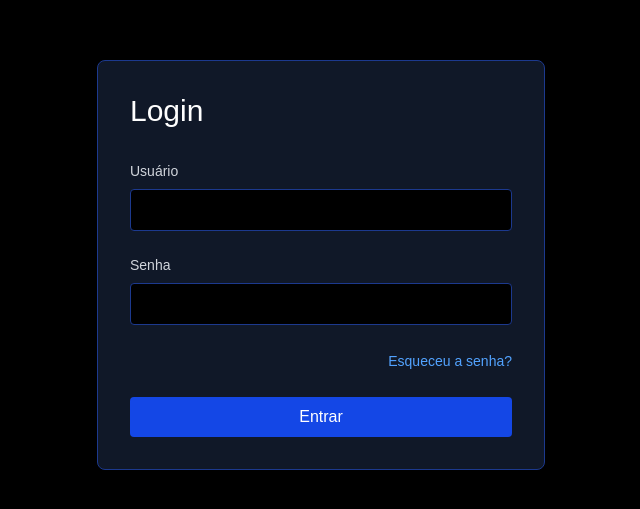
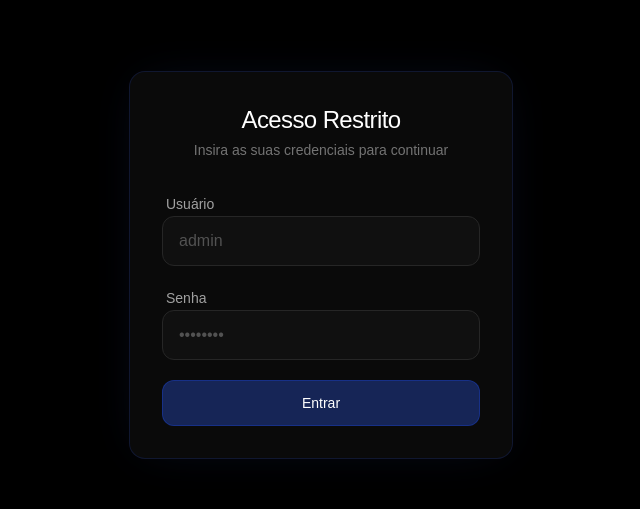
Before and after one commit to me-lucas-al/Portfolio, a Next.js app in the folder web/: page /login in a window 1280 px wide. Shown: the part 135-644 px from the top of the page, without its empty margins (319-959 px from the left). Built offline with nearby package versions, Linux system fonts and the light colour scheme.

Commit message:
feat: change login style and enhance logic to redirect

```diff
--- /dev/null
+++ b/web/src/app/(authenticated)/admin/page.tsx
@@ -0,0 +1,7 @@
+export default function AdminPage() {
+ return (
+   <div>
+
+   </div>
+ );
+}
--- a/web/src/app/actions/auth.ts
+++ b/web/src/app/actions/auth.ts
@@ -4,7 +4,10 @@ import { AuthError } from "next-auth"
 
 export async function loginAction(prevState: any, formData: FormData) {
   try {
-    await signIn("credentials", formData)
+    await signIn("credentials", {
+      ...Object.fromEntries(formData),
+      redirectTo: "/admin",
+    })
   } catch (error) {
     if (error instanceof AuthError) {
       switch (error.type) {
--- a/web/src/app/login/page.tsx
+++ b/web/src/app/login/page.tsx
@@ -1,65 +1,81 @@
 "use client"
 
-import { useActionState } from "react";
-import { loginAction } from "../actions/auth";
+import { useActionState } from "react"
+import { loginAction } from "@/app/actions/auth"
 
 export default function Login() {
-  const [state, formAction, isPending] = useActionState(loginAction, undefined);
+  const [state, formAction, isPending] = useActionState(loginAction, null)
 
   return (
-    <div className="min-h-screen bg-black flex items-center justify-center p-4">
-      <div className="w-full max-w-md bg-gray-900 border border-blue-900 rounded-lg p-8">
-        <h1 className="text-3xl text-white mb-8">Login</h1>
+    <main className="min-h-screen flex items-center justify-center bg-black px-4">
+      <div className="w-full max-w-sm p-8 rounded-2xl bg-neutral-950 border border-blue-950/50 shadow-[0_0_50px_-15px_rgba(23,37,84,0.4)]">
 
-        <form action={formAction} className="space-y-6">
+        <div className="mb-8 text-center space-y-1">
+          <h1 className="text-2xl font-medium text-white tracking-tight">
+            Acesso Restrito
+          </h1>
+          <p className="text-sm text-neutral-500">
+            Insira as suas credenciais para continuar
+          </p>
+        </div>
 
-          {state?.error && (
-            <div className="bg-red-500/10 border border-red-500 text-red-500 p-3 rounded text-sm">
-              {state.error}
-            </div>
-          )}
+        {state?.error && (
+          <div className="mb-6 p-3 rounded-lg bg-red-950/30 border border-red-900/50 text-red-400 text-sm text-center font-medium animate-in fade-in slide-in-from-top-2">
+            {state.error}
+          </div>
+        )}
 
-          <div>
-            <label htmlFor="username" className="block text-sm text-gray-300 mb-2">
+        <form action={formAction} className="space-y-5">
+          <div className="space-y-2">
+            <label htmlFor="username" className="text-sm font-medium text-neutral-400 ml-1">
               Usuário
             </label>
             <input
+              type="text"
               id="username"
               name="username"
-              type="text"
               required
-              className="w-full bg-black border border-blue-900 rounded px-4 py-2 text-white focus:outline-none focus:border-blue-700"
+              disabled={isPending}
+              autoComplete="off"
+              className="w-full px-4 py-3 rounded-xl bg-neutral-900/50 border border-neutral-800 text-white placeholder-neutral-600 focus:outline-none focus:border-blue-800 focus:ring-1 focus:ring-blue-800 transition-all disabled:opacity-50"
+              placeholder="admin"
             />
           </div>
 
-          <div>
-            <label htmlFor="password" className="block text-sm text-gray-300 mb-2">
+          <div className="space-y-2">
+            <label htmlFor="password" className="text-sm font-medium text-neutral-400 ml-1">
               Senha
             </label>
             <input
+              type="password"
               id="password"
               name="password"
-              type="password"
               required
-              className="w-full bg-black border border-blue-900 rounded px-4 py-2 text-white focus:outline-none focus:border-blue-700"
+              disabled={isPending}
+              className="w-full px-4 py-3 rounded-xl bg-neutral-900/50 border border-neutral-800 text-white placeholder-neutral-600 focus:outline-none focus:border-blue-800 focus:ring-1 focus:ring-blue-800 transition-all disabled:opacity-50"
+              placeholder="••••••••"
             />
-          </div>
-
-          <div className="text-right">
-            <a href="#" className="text-sm text-blue-400 hover:text-blue-300">
-              Esqueceu a senha?
-            </a>
           </div>
 
           <button
             type="submit"
             disabled={isPending}
-            className="w-full bg-blue-700 hover:bg-blue-600 text-white py-2 px-4 rounded disabled:opacity-50 disabled:cursor-not-allowed"
+            className="w-full mt-2 flex items-center justify-center py-3 px-4 rounded-xl bg-blue-950 hover:bg-blue-900 border border-blue-800/50 text-white text-sm font-medium transition-all focus:outline-none focus:ring-2 cursor-pointer focus:ring-blue-800 focus:ring-offset-2 focus:ring-offset-black disabled:opacity-50 disabled:cursor-not-allowed"
           >
-            {isPending ? "Entrando..." : "Entrar"}
+            {isPending ? (
+              <span className="flex items-center gap-2">
+                <svg className="animate-spin h-4 w-4 text-blue-200" xmlns="http://www.w3.org/2000/svg" fill="none" viewBox="0 0 24 24">
+                  <circle className="opacity-25" cx="12" cy="12" r="10" stroke="currentColor" strokeWidth="4"></circle>
+                  <path className="opacity-75" fill="currentColor" d="M4 12a8 8 0 018-8V0C5.373 0 0 5.373 0 12h4zm2 5.291A7.962 7.962 0 014 12H0c0 3.042 1.135 5.824 3 7.938l3-2.647z"></path>
+                </svg>
+                Autenticando...
+              </span>
+            ) : (
+              "Entrar"
+            )}
           </button>
         </form>
       </div>
-    </div>
-  );
+    </main>
+  )
 }
```
